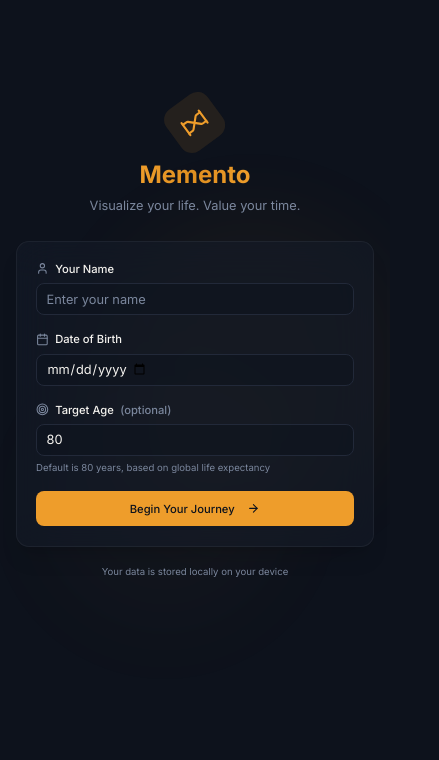
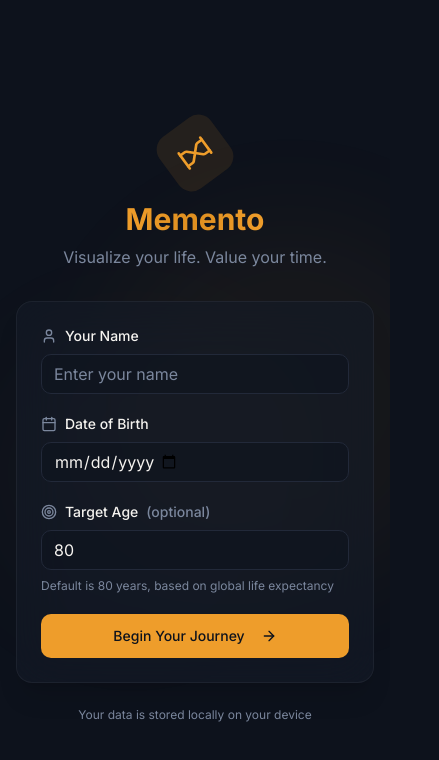
Before and after one commit to hirushan2001/life-clock, a React (Vite) app: page / in a window 390 px wide. Shown: the top 760 px of the page, 439 px wide, since content can reach past the window. Built offline with nearby package versions, Linux system fonts and the light colour scheme; the HTML template or start-up script is replaced by a standard one.

Commit message:
error slove

```diff
--- a/src/components/LifeGrid.tsx
+++ b/src/components/LifeGrid.tsx
@@ -23,11 +23,11 @@ const LifeGrid = ({ dateOfBirth, targetAge }: LifeGridProps) => {
     if (!insights) return null;
 
     const renderYearRow = (rowIndex: number) => (
-      <div key={rowIndex} className="flex gap-0.5 mb-0.5">
+      <div key={rowIndex} className="flex gap-px sm:gap-0.5 mb-px sm:mb-0.5">
         {/* Year label */}
-        <div className="w-8 flex items-center justify-end pr-2">
+        <div className="w-5 sm:w-6 md:w-8 flex items-center justify-end pr-1 md:pr-2">
           {rowIndex % 5 === 0 && (
-            <span className="text-[10px] text-muted-foreground font-mono">
+            <span className="text-[8px] md:text-[10px] text-muted-foreground font-mono leading-none">
               {rowIndex}
             </span>
           )}
--- a/src/index.css
+++ b/src/index.css
@@ -126,19 +126,32 @@
   }
 
   body {
-    /* --- Zoom Fix --- */
-    zoom: 0.8; /* Scales UI for Chrome, Edge, and Safari */
-    -moz-transform: scale(0.8); /* Scale fix for Firefox */
-    -moz-transform-origin: top center;
-
-    /* Ensure background fills the screen at 0.8 scale */
-    min-height: 125vh;
-    width: 125%;
-    margin-left: -12.5%; /* Centers the scaled-up width */
-    /* ---------------- */
-
     @apply bg-background text-foreground font-sans antialiased;
     font-feature-settings: "rlig" 1, "calt" 1;
+
+    /* --- Desktop Zoom Fix (Screens 1024px and wider) --- */
+    @media (min-width: 1024px) {
+      zoom: 0.8;
+      /* Scales UI for Chrome, Edge, and Safari */
+      -moz-transform: scale(0.8);
+      /* Scale fix for Firefox */
+      -moz-transform-origin: top center;
+
+      /* Ensure background fills the screen at 0.8 scale */
+      min-height: 125vh;
+      width: 125%;
+      margin-left: -12.5%;
+      /* Centers the scaled-up width */
+    }
+
+    /* --- Mobile Fix (Resetting for smaller screens) --- */
+    @media (max-width: 1023px) {
+      zoom: 1;
+      -moz-transform: scale(1);
+      width: 100%;
+      margin-left: 0;
+      min-height: 100vh;
+    }
   }
 
   /* Custom scrollbar */
@@ -177,7 +190,7 @@
 
   /* Week grid styles */
   .week-box {
-    @apply w-2 h-2 md:w-2.5 md:h-2.5 rounded-sm transition-all duration-300;
+    @apply w-1 h-1 sm:w-1.5 sm:h-1.5 md:w-2 md:h-2 lg:w-2.5 lg:h-2.5 rounded-sm transition-all duration-300;
   }
 
   .week-lived {
```
